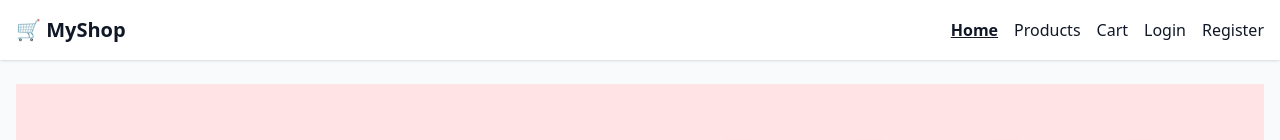
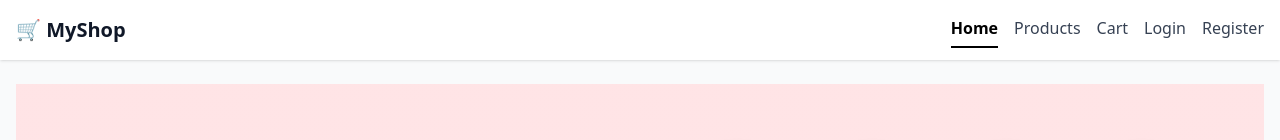
Before and after one commit to cseshahriar/ecommercenextjs, a Next.js app: page / in a window 1280 px wide. Shown: the top 140 px of the page. Built offline with nearby package versions, Linux system fonts and the light colour scheme; no server answers.

Commit message:
Navbar ui update

```diff
--- a/components/Navbar.jsx
+++ b/components/Navbar.jsx
@@ -14,6 +14,27 @@ const Navbar = () => {
     { href: "/cart", label: "Cart" },
   ];
 
+  // reusable nav link style
+  const navLinkClass = (path, extraClass = "") =>
+    `relative pb-1 transition-all duration-300
+    ${
+      pathname === path
+        ? "font-semibold text-black after:w-full"
+        : "text-gray-700 hover:text-black after:w-0 hover:after:w-full"
+    }
+
+    after:content-['']
+    after:absolute
+    after:left-0
+    after:-bottom-1
+    after:h-[2px]
+    after:bg-black
+    after:transition-all
+    after:duration-300
+
+    ${extraClass}
+  `;
+
   return (
     <nav className="bg-white shadow sticky top-0 z-50">
       <div className="container mx-auto px-4 py-4 flex justify-between items-center">
@@ -26,11 +47,7 @@ const Navbar = () => {
             <Link
               key={link.href}
               href={link.href}
-              className={
-                pathname === link.href
-                  ? "font-semibold underline"
-                  : "hover:underline"
-              }
+              className={navLinkClass(link.href)}
             >
               {link.label}
             </Link>
@@ -40,22 +57,26 @@ const Navbar = () => {
             <span className="text-gray-400 animate-pulse">Loading...</span>
           ) : user ? (
             <>
-              <Link href="/user/order" className="hover:underline">
+              <Link href="/user/order"
+                className={navLinkClass("/user/order")}
+              >
                 My Orders
               </Link>
               <button
                 onClick={logout}
-                className="hover:underline text-red-600"
+                className={navLinkClass("/logout", "text-red-600")}
               >
                 Logout
               </button>
             </>
           ) : (
             <>
-              <Link href="/login" className="hover:underline">
+              <Link href="/login" className={navLinkClass("/login")}>
                 Login
               </Link>
-              <Link href="/register" className="hover:underline">
+              <Link href="/register"
+                className={navLinkClass("/login")}
+              >
                 Register
               </Link>
             </>
```
